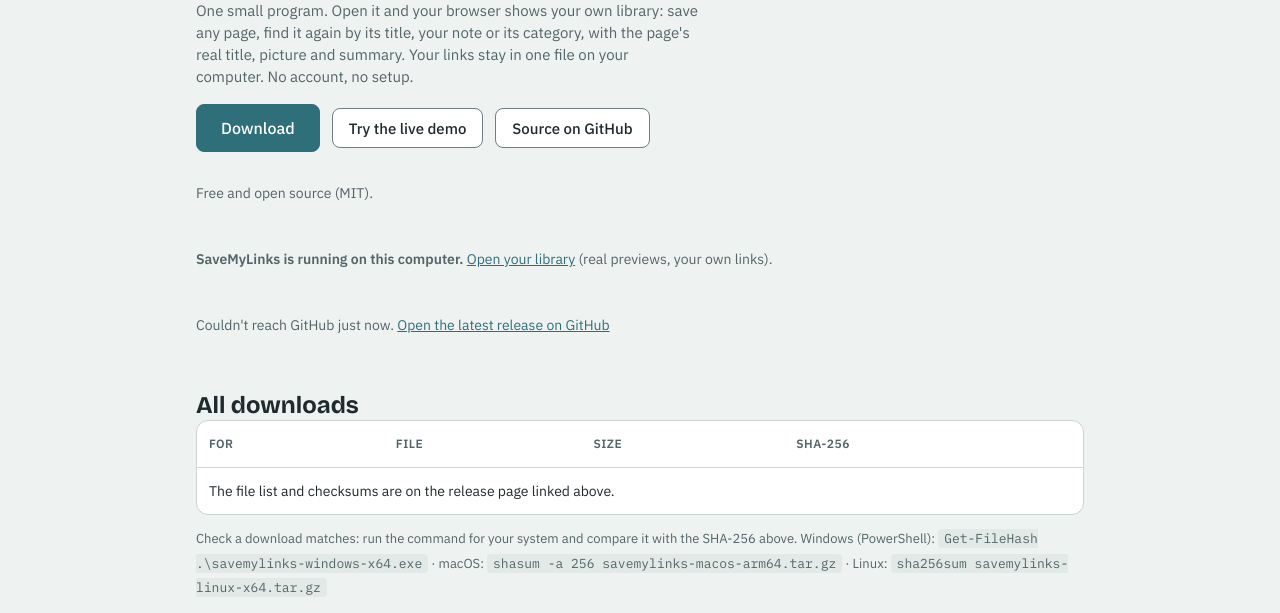
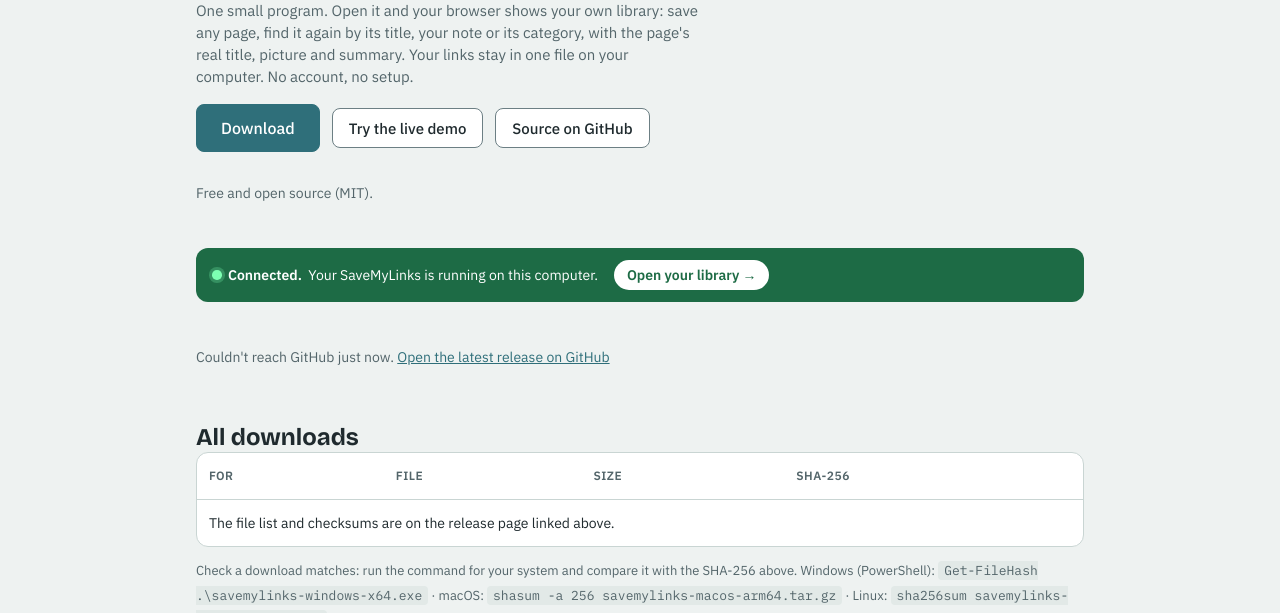
Before and after one commit to joethesaint/savemylinks, a plain HTML site: page download.html in a window 1280 px wide. Both pictures are taken after a click on the button "Check if it's running". Shown: the part 185-798 px from the top of the page. Drawn offline with nearby package versions, Linux system fonts and the light colour scheme; no server answers.

Commit message:
Deploying to gh-pages from @ joethesaint/savemylinks@c7b6aeff0785ddfe99f5111aaf46d48d85c027f0 🚀

```diff
--- a/download.html
+++ b/download.html
@@ -44,6 +44,11 @@
         section + section { margin-top: var(--space-6); }
         .hint { color: var(--ink-muted); font-size: 13px; margin: var(--space-3) 0 0; line-height: 1.9; }
         .dl-foot { display: flex; flex-wrap: wrap; gap: var(--space-2) var(--space-4); }
+        /* Connected to the app on this computer (app-detect.js). */
+        [data-app-detect].is-connected { display: flex; flex-wrap: wrap; align-items: center; gap: var(--space-2) var(--space-4); padding: var(--space-3) var(--space-4); border-radius: var(--radius-lg); background: #1d6b45; color: #fff; }
+        [data-app-detect] .app-status { display: inline-flex; align-items: center; gap: .4rem; }
+        [data-app-detect] .app-dot { width: .6rem; height: .6rem; border-radius: 50%; background: #7dffb2; box-shadow: 0 0 0 3px rgba(125,255,178,.25); }
+        [data-app-detect] a.app-open { display: inline-block; padding: .25rem .8rem; border-radius: 999px; background: #fff; color: #1d6b45; font-weight: 600; text-decoration: none; }
         /* Phones: each download becomes its own block, so the checksum gets the full width. */
         @media (max-width: 600px) {
             .dl-table thead { position: absolute; width: 1px; height: 1px; overflow: hidden; clip: rect(0 0 0 0); }
--- a/static/app-detect.js
+++ b/static/app-detect.js
@@ -22,12 +22,17 @@
   }
 
   function found(slots) {
+    // Connected: its own wording, a status dot, a clear button, and the banner turns green.
     for (const el of slots) {
       el.innerHTML = '';
-      const strong = document.createElement('strong');
-      strong.textContent = 'SaveMyLinks is running on this computer. ';
-      const a = Object.assign(document.createElement('a'), { href: APP, textContent: 'Open your library' });
-      el.append(strong, a, ' (real previews, your own links).');
+      el.classList.add('is-connected');
+      el.closest('.demo-banner')?.classList.add('is-connected');
+      const status = document.createElement('span');
+      status.className = 'app-status';
+      status.innerHTML = '<span class="app-dot" aria-hidden="true"></span><strong>Connected.</strong> ';
+      status.append('Your SaveMyLinks is running on this computer.');
+      const a = Object.assign(document.createElement('a'), { href: APP, className: 'app-open', textContent: 'Open your library →' });
+      el.append(status, a);
     }
   }
 
--- a/static/demo-api.js
+++ b/static/demo-api.js
@@ -11,7 +11,7 @@
 
   const SEED = [
     // Newest first in the library: the author's portfolio, then this app's source.
-    ['https://joethesaint.github.io/', 'Joseph Taiwo Bamisaye: portfolio', 'Who built SaveMyLinks.', 'Projects', 'joethesaint.github.io', 'Software engineer: backend systems, quantitative analysis, portfolio optimization and scalable web architectures.', 0.05],
+    ['https://joethesaint.github.io/', 'Joseph Taiwo Bamisaye: portfolio', 'Who built SaveMyLinks.', 'Projects', 'joethesaint.github.io', 'Software engineer: backend systems, quantitative analysis, portfolio optimization and scalable web architectures.', 0.05, 'https://joethesaint.github.io/og-image.jpg'],
     ['https://github.com/joethesaint/savemylinks', 'SaveMyLinks source code', 'This app, on GitHub: MIT licensed.', 'Projects', 'GitHub', 'Save any page in one move and find it again in seconds. FastAPI, Rust, Jinja.', 0.1, 'https://opengraph.githubassets.com/1/joethesaint/savemylinks'],
     ['https://developer.mozilla.org/en-US/docs/Web/HTML/Element/dialog', 'The dialog element (MDN)', 'How the edit window in this app works.', 'Web', 'MDN Web Docs', 'The HTML dialog element represents a modal or non-modal dialog box.', 1],
     ['https://fastapi.tiangolo.com/tutorial/background-tasks/', 'Background tasks in FastAPI', 'How link previews are fetched after the save returns.', 'Python', 'FastAPI', 'Define background tasks to be run after returning a response.', 2],
```
Also changed, not shown: add.html (+1 -1 lines), index.html (+1 -1 lines).
